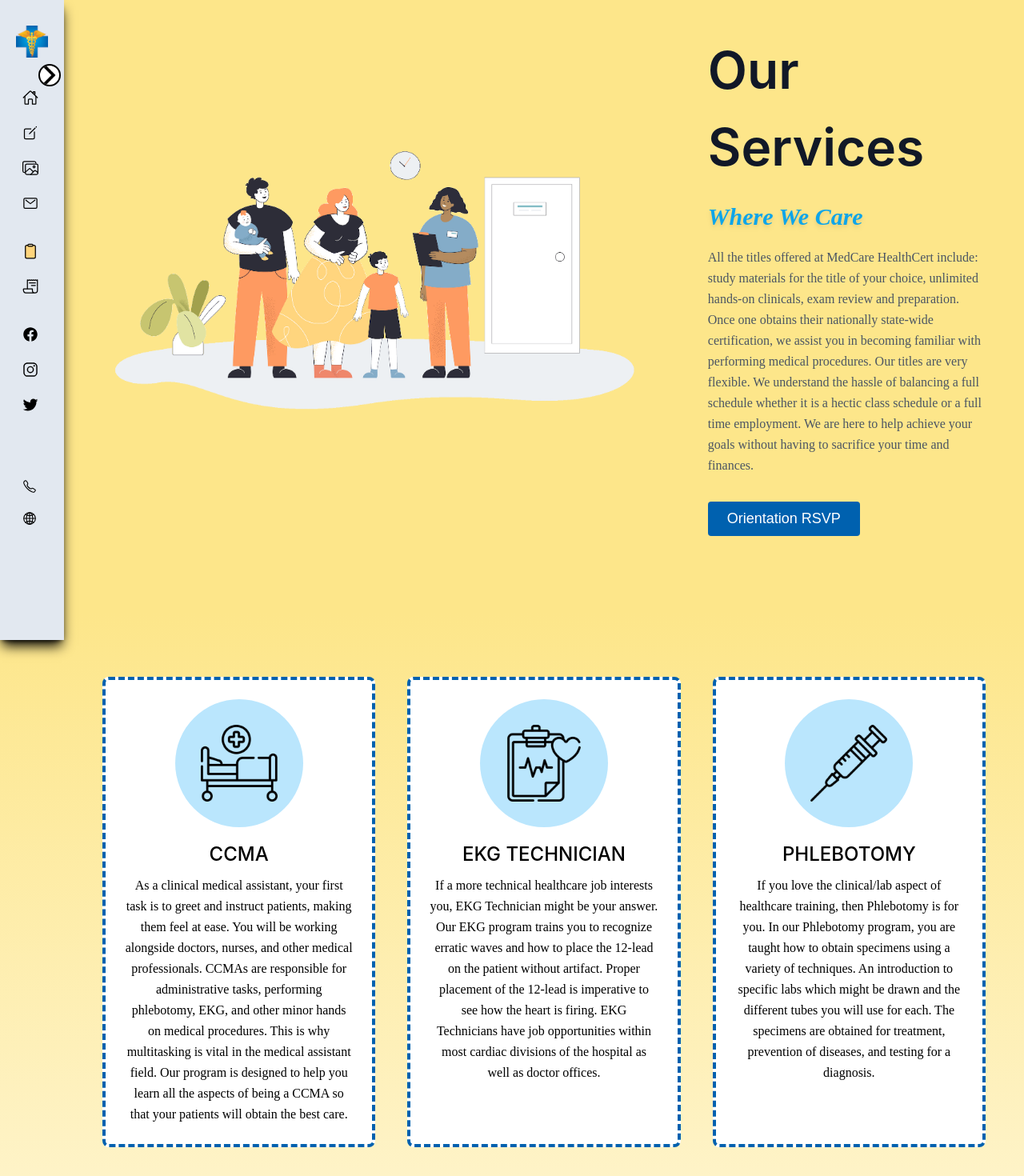
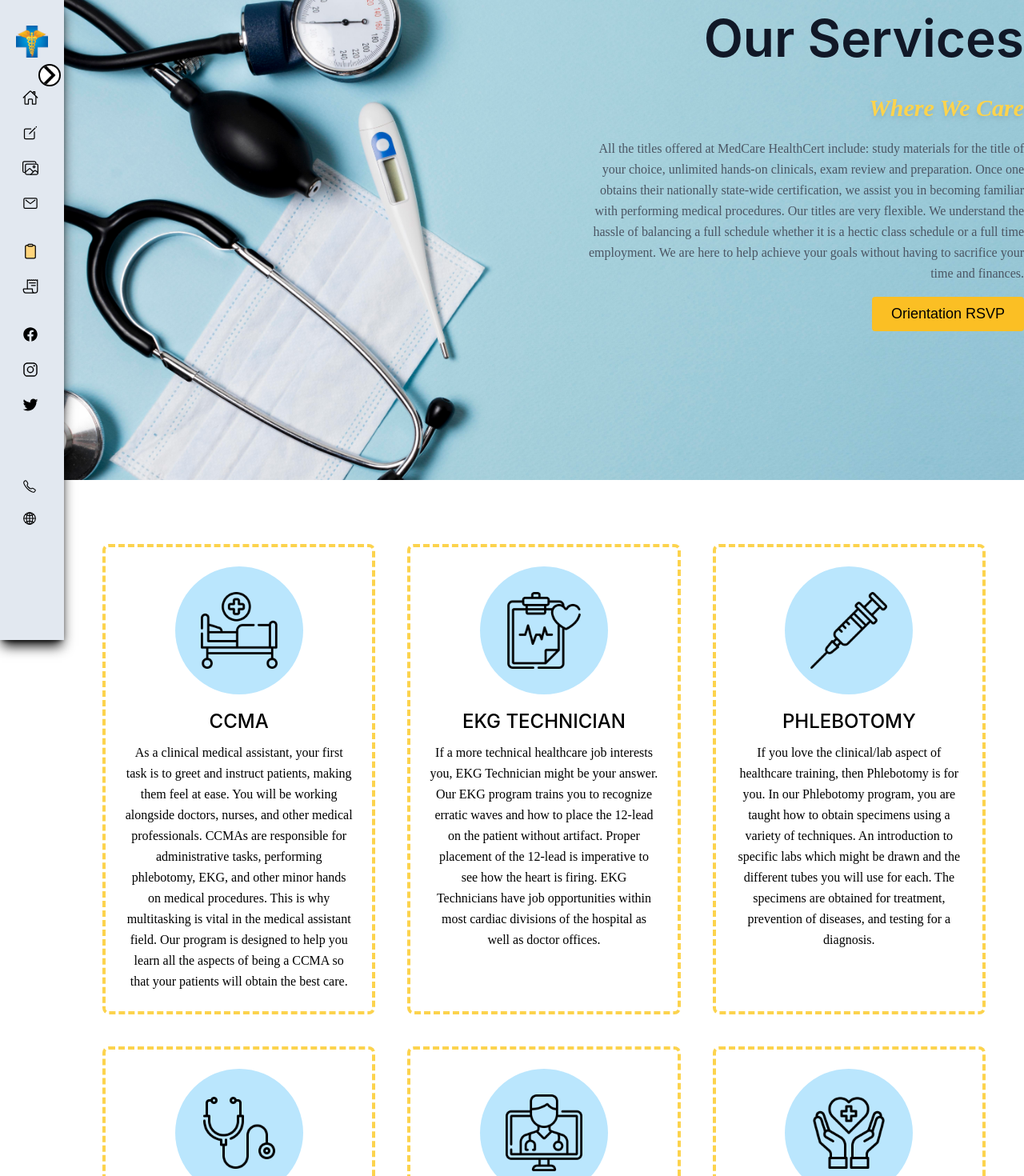
Before and after one commit to AnthonyC233/Medcare-Remodel, a React (Create React App) app: page /services in a window 1280 px wide. Shown: the top 1470 px of the page at 80% size. Built offline with nearby package versions, Linux system fonts and the light colour scheme; the HTML template or start-up script is replaced by a standard one.

Commit message:
creating services header new

```diff
--- a/src/components/Grid (Services)/serviceGrid.css
+++ b/src/components/Grid (Services)/serviceGrid.css
@@ -1,7 +1,13 @@
-.service-grid-header {
-  background-color: #fde68a;
+.service-header-container {
+  width: 100%;
+  height: 75vh;
+  background-image: url(../../assets/services-header.jpg);
+  background-position: center;
+  background-size: cover;
+  position: relative;
 }
 
-.service-grid-section {
-  background: linear-gradient(#fde68a, #ffff);
+.service-grid-text {
+  text-align: end;
+  left: 100px;
 }
--- a/src/components/Grid (Services)/serviceGrid.js
+++ b/src/components/Grid (Services)/serviceGrid.js
@@ -34,7 +34,7 @@ function serviceGrid() {
       {/* START OF ICONS */}
 
       {/* 1ST ICON! */}
-      <div className="flex items-center flex-col border-dashed border-4 border-galleryButton p-6 rounded-lg bg-white">
+      <div className="flex items-center flex-col border-dashed border-4 border-amber-300 p-6 rounded-lg bg-white bg-amber-100">
         {/* CIRCLE */}
         <div className="w-40 h-40 inline-flex items-center justify-center rounded-full bg-sky-200 mb-4 GalaxyFoldH:hidden">
           {/* ICON */}
@@ -57,7 +57,7 @@ function serviceGrid() {
       </div>
 
       {/* 2ND ICON! */}
-      <div className="flex items-center flex-col border-dashed border-4 border-galleryButton p-6 rounded-lg bg-white">
+      <div className="flex items-center flex-col border-dashed border-4 border-amber-300 p-6 rounded-lg bg-white bg-amber-100">
         {/* CIRCLE */}
         <div className="w-40 h-40 inline-flex items-center justify-center rounded-full bg-sky-200 mb-4 GalaxyFoldH:hidden">
           {/* ICON */}
@@ -78,7 +78,7 @@ function serviceGrid() {
       </div>
 
       {/* 3RD ICON! */}
-      <div className="flex items-center flex-col border-dashed border-4 border-galleryButton p-6 rounded-lg bg-white">
+      <div className="flex items-center flex-col border-dashed border-4 border-amber-300 p-6 rounded-lg bg-white bg-amber-100">
         {/* CIRCLE */}
         <div className="w-40 h-40 inline-flex items-center justify-center rounded-full bg-sky-200 mb-4 GalaxyFoldH:hidden">
           {/* ICON */}
@@ -99,7 +99,7 @@ function serviceGrid() {
       </div>
 
       {/* 4TH ICON! */}
-      <div className="flex items-center flex-col border-dashed border-4 border-galleryButton p-6 rounded-lg bg-white">
+      <div className="flex items-center flex-col border-dashed border-4 border-amber-300 p-6 rounded-lg bg-white bg-amber-100">
         {/* CIRCLE */}
         <div className="w-40 h-40 inline-flex items-center justify-center rounded-full bg-sky-200 text-indigo-500 mb-4 GalaxyFoldH:hidden">
           {/* ICON */}
@@ -120,7 +120,7 @@ function serviceGrid() {
       </div>
 
       {/* 5TH ICON! */}
-      <div className="flex items-center flex-col border-dashed border-4 border-galleryButton p-6 rounded-lg bg-white">
+      <div className="flex items-center flex-col border-dashed border-4 border-amber-300 p-6 rounded-lg bg-white bg-amber-100">
         {/* CIRCLE */}
         <div className="w-40 h-40 inline-flex items-center justify-center rounded-full bg-sky-200 text-indigo-500 mb-4 GalaxyFoldH:hidden">
           {/* ICON */}
@@ -142,7 +142,7 @@ function serviceGrid() {
       </div>
 
       {/* 6TH ICON! */}
-      <div className="flex items-center flex-col border-dashed border-4 border-galleryButton p-6 rounded-lg bg-white">
+      <div className="flex items-center flex-col border-dashed border-4 border-amber-300 p-6 rounded-lg bg-white bg-amber-100">
         {/* CIRCLE */}
         <div className="w-40 h-40 inline-flex items-center justify-center rounded-full bg-sky-200 text-indigo-500 mb-4 GalaxyFoldH:hidden">
           {/* ICON */}
--- a/src/components/Grid (Services)/serviceHeader.js
+++ b/src/components/Grid (Services)/serviceHeader.js
@@ -1,7 +1,6 @@
 import React, { useEffect } from 'react';
 import Aos from 'aos';
 import 'aos/dist/aos.css';
-import header2 from '../../assets/header-2.png';
 import './serviceGrid.css';
 
 function ServiceHeader() {
@@ -11,7 +10,7 @@ function ServiceHeader() {
 
   return (
     <section
-      className="text-gray-600 body-font service-grid-header sm:bg-white
+      className="text-gray-600 body-font sm:bg-white service-header-container
 
         // PHONES | LANDSCAPE
           SamsungS20Ultra:pl-12 SamsungS20Ultra:bg-white
@@ -21,120 +20,20 @@ function ServiceHeader() {
           iPhoneXR:pl-12 iPhoneXR:bg-white
           iPhoneSE:pl-12 iPhoneSE:bg-white
           GalaxyFold:pl-12 GalaxyFold:bg-white
-
         "
     >
-      <div
-        data-aos="fade-up"
-        className="container mx-auto flex flex-row items-center
-
-        // BASE
-        pl-32 pt-10 pb-24 pr-12
-
-        // SMALL SCREEN
-        sm:pl-12
-        sm:pt-32
-
-        // XS SCREEN
-        xsm:pl-0
-        xsm:pr-0
-
-        // XXS SCREEN
-        xxsm:pl-0
-        xxsm:pr-0
-
-        // LARGE SCREEN
-        lg:flex-col
-
-        // PHONES
-        SamsungS20Ultra:pl-12
-        SamsungS20Ultra:pt-32
-        SamsungS8:pl-12
-        SamsungS8:pt-28
-        Pixel5:pl-12
-        Pixel5:pt-28
-        iPhone12Pro:pl-12
-        iPhone12Pro:pt-28
-        iPhoneXR:pl-12
-        iPhoneXR:pt-32
-        iPhoneSE:pl-12
-        iPhoneSE:pt-28
-        GalaxyFold:pl-12
-        GalaxyFold:pt-20
-        GalaxyFoldH:p-5
-        GalaxyFoldH:pt-10
-        "
-      >
-        {/* IMAGE DIV */}
-        <div
-          className="
-
-          // BASE
-          w-5/6 mb-10
-
-          // 2XL SCREEN
-          2xl:mb-0
-
-          // PHONES
-          iPhoneXRH:pb-9
-          SamsungS20UltraH:pb-14
-          "
-        >
-          <img
-            className="object-cover object-center rounded GalaxyFoldH:hidden GalaxyFold:hidden"
-            alt="hero"
-            src={header2}
-          ></img>
-        </div>
-
-        {/* TEXT DIV */}
-        <div
-          className="flex-grow flex flex-col items-center text-center
-
-          // BASE
-          w-1/2 pl-20
-
-          // 1880px | 3xl
-          3xl:text-left 3xl:items-start
-
-          // SMALL SCREEN
-          sm:pl-0
-
-          // LARGE SCREEN
-          lg:p-12
-          lg:w-11/12
-
-          // 2XL SCREEN
-          2xl:items-start
-          2xl:text-left
-
-          // PHONES
-          iPhoneSE:pl-0
-          iPhoneSEH:p-10
-          iPhoneXR:pl-5
-          iPhoneXRH:p-0
-          iPhone12Pro:pl-0
-          iPhone12ProH:p-10
-          Pixel5:pl-0
-          Pixel5H:p-10
-          SamsungS8:pl-0
-          SamsungS8H:p-10
-          SamsungS20Ultra:pl-0
-          SamsungS20UltraH:p-0
-          GalaxyFold:pl-0
-          GalaxyFoldH:p-0
-          "
-        >
+      <div className="container flex justify-end items-center flex-cols mx-auto">
+        <div className="service-grid-text w-1/2 pl-24">
           <h1
             className="title-font sm:text-4xl text-6xl mb-4 font-semibold text-gray-900 w-full lg:text-5xl lg:w-full font-['Inter']
           "
           >
             Our Services
           </h1>
-          <h2 className="title-font sm:text-4xl text-3xl mb-4 font-semibold drop-shadow-md text-sky-500 w-full xl:text-2xl lg:text-5xl lg:w-full font-['Mingzat'] italic">
+          <h2 className="title-font sm:text-4xl text-3xl mb-4 font-semibold drop-shadow-md text-amber-300 w-full xl:text-2xl lg:text-5xl lg:w-full font-['Mingzat'] italic">
             Where We Care
           </h2>
-          <p className="mb-3 leading-relaxed font-['Mingzat'] overflow-hidden">
+          <p className="mb-4 leading-relaxed font-['Mingzat']">
             All the titles offered at MedCare HealthCert include: study
             materials for the title of your choice, unlimited hands-on
             clinicals, exam review and preparation. Once one obtains their
@@ -145,52 +44,15 @@ function ServiceHeader() {
             are here to help achieve your goals without having to sacrifice your
             time and finances.
           </p>
-
-          {/* BUTTON DIV */}
-          <div
-            className="
-
-          // Base
-          flex justify-center relative mt-5
-
-          // 639px | sm
-            sm:items-center sm:w-fit
-
-          /// PHONES | VERTICAL
-          // iPhoneSEH | Vertical
-            iPhoneSEH:mt-5
-
-          // iPhoneXR | Vertical
-            iPhoneXRH:w-fit iPhoneXRH:mt-7
-
-          // iPhone12Pro | Vertical
-            iPhone12ProH:w-fit iPhone12ProH:mt-7
-
-          // Pixel5 | Vertical
-            Pixel5H:w-fit Pixel5H:mt-7
-
-          // SamsungS8 | Vertical
-            SamsungS8H:w-fit SamsungS8H:mt-7
-
-          // SamsungS20Ultra | Vertical
-            SamsungS20UltraH:w-fit SamsungS20UltraH:mt-7
-
-          // GalaxyFold | Vertical
-          GalaxyFoldH:w-fit GalaxyFoldH:mt-7
-
-
-          "
-          >
           <a
             href="https://docs.google.com/forms/d/e/1FAIpQLSeN5gkyLOgwY10k-v8oOXCGx2rJiw_BosrU5DJtsmaeWI25EQ/viewform"
             target="_blank"
             rel="noreferrer"
           >
-              <button className="inline-flex text-white bg-galleryButton border-0 py-2 px-6 focus:outline-none hover:bg-blue-400 rounded text-lg">
+            <button className="inline-flex text-black bg-amber-400 border-0 py-2 px-6 focus:outline-none hover:bg-blue-400 rounded text-lg">
               Orientation RSVP
             </button>
           </a>
-          </div>
         </div>
       </div>
     </section>
--- /dev/null
+++ b/src/components/Grid (Services)/serviceHeaderr.js
@@ -0,0 +1,200 @@
+import React, { useEffect } from 'react';
+import Aos from 'aos';
+import 'aos/dist/aos.css';
+import header2 from '../../assets/services-header.jpg';
+import './serviceGrid.css';
+
+function ServiceHeader() {
+  useEffect(() => {
+    Aos.init({ duration: 2000 });
+  }, []);
+
+  return (
+    <section
+      className="text-gray-600 body-font service-grid-header sm:bg-white
+
+    // PHONES | LANDSCAPE
+      SamsungS20Ultra:pl-12 SamsungS20Ultra:bg-white
+      SamsungS8:pl-12 SamsungS8:bg-white
+      Pixel5:pl-12 Pixel5:bg-white
+      iPhone12Pro:pl-12 iPhone12Pro:bg-white
+      iPhoneXR:pl-12 iPhoneXR:bg-white
+      iPhoneSE:pl-12 iPhoneSE:bg-white
+      GalaxyFold:pl-12 GalaxyFold:bg-white
+
+    "
+    >
+      <div
+        data-aos="fade-up"
+        className="container mx-auto flex flex-row items-center
+
+        // BASE
+        pl-32 pt-10 pb-24 pr-12
+
+        // SMALL SCREEN
+        sm:pl-12
+        sm:pt-32
+
+        // XS SCREEN
+        xsm:pl-0
+        xsm:pr-0
+
+        // XXS SCREEN
+        xxsm:pl-0
+        xxsm:pr-0
+
+        // LARGE SCREEN
+        lg:flex-col
+
+        // PHONES
+        SamsungS20Ultra:pl-12
+        SamsungS20Ultra:pt-32
+        SamsungS8:pl-12
+        SamsungS8:pt-28
+        Pixel5:pl-12
+        Pixel5:pt-28
+        iPhone12Pro:pl-12
+        iPhone12Pro:pt-28
+        iPhoneXR:pl-12
+        iPhoneXR:pt-32
+        iPhoneSE:pl-12
+        iPhoneSE:pt-28
+        GalaxyFold:pl-12
+        GalaxyFold:pt-20
+        GalaxyFoldH:p-5
+        GalaxyFoldH:pt-10
+        "
+      >
+        {/* IMAGE DIV */}
+        <div
+          className="services-header-container
+
+          // BASE
+          w-full mb-10
+
+          // 2XL SCREEN
+          2xl:mb-0
+
+          // PHONES
+          iPhoneXRH:pb-9
+          SamsungS20UltraH:pb-14
+          "
+        >
+          <img
+            className="GalaxyFoldH:hidden GalaxyFold:hidden"
+            alt="hero"
+            src={header2}
+          ></img>
+        </div>
+
+        {/* TEXT DIV */}
+        <div
+          className="flex-grow flex flex-col items-center text-center
+
+          // BASE
+          w-1/2 pl-20
+
+          // 1880px | 3xl
+          3xl:text-left 3xl:items-start
+
+          // SMALL SCREEN
+          sm:pl-0
+
+          // LARGE SCREEN
+          lg:p-12
+          lg:w-11/12
+
+          // 2XL SCREEN
+          2xl:items-start
+          2xl:text-left
+
+          // PHONES
+          iPhoneSE:pl-0
+          iPhoneSEH:p-10
+          iPhoneXR:pl-5
+          iPhoneXRH:p-0
+          iPhone12Pro:pl-0
+          iPhone12ProH:p-10
+          Pixel5:pl-0
+          Pixel5H:p-10
+          SamsungS8:pl-0
+          SamsungS8H:p-10
+          SamsungS20Ultra:pl-0
+          SamsungS20UltraH:p-0
+          GalaxyFold:pl-0
+          GalaxyFoldH:p-0
+          "
+        >
+          <h1
+            className="title-font sm:text-4xl text-6xl mb-4 font-semibold text-gray-900 w-full lg:text-5xl lg:w-full font-['Inter']
+          "
+          >
+            Our Services
+          </h1>
+          <h2 className="title-font sm:text-4xl text-3xl mb-4 font-semibold drop-shadow-md text-sky-500 w-full xl:text-2xl lg:text-5xl lg:w-full font-['Mingzat'] italic">
+            Where We Care
+          </h2>
+          <p className="mb-3 leading-relaxed font-['Mingzat'] overflow-hidden">
+            All the titles offered at MedCare HealthCert include: study
+            materials for the title of your choice, unlimited hands-on
+            clinicals, exam review and preparation. Once one obtains their
+            nationally state-wide certification, we assist you in becoming
+            familiar with performing medical procedures. Our titles are very
+            flexible. We understand the hassle of balancing a full schedule
+            whether it is a hectic class schedule or a full time employment. We
+            are here to help achieve your goals without having to sacrifice your
+            time and finances.
+          </p>
+
+          {/* BUTTON DIV */}
+          <div
+            className="
+
+          // Base
+          flex justify-center relative mt-5
+
+          // 639px | sm
+            sm:items-center sm:w-fit
+
+          /// PHONES | VERTICAL
+          // iPhoneSEH | Vertical
+            iPhoneSEH:mt-5
+
+          // iPhoneXR | Vertical
+            iPhoneXRH:w-fit iPhoneXRH:mt-7
+
+          // iPhone12Pro | Vertical
+            iPhone12ProH:w-fit iPhone12ProH:mt-7
+
+          // Pixel5 | Vertical
+            Pixel5H:w-fit Pixel5H:mt-7
+
+          // SamsungS8 | Vertical
+            SamsungS8H:w-fit SamsungS8H:mt-7
+
+          // SamsungS20Ultra | Vertical
+            SamsungS20UltraH:w-fit SamsungS20UltraH:mt-7
+
+          // GalaxyFold | Vertical
+          GalaxyFoldH:w-fit GalaxyFoldH:mt-7
+
+
+          "
+          >
+            <a
+              href="https://docs.google.com/forms/d/e/1FAIpQLSeN5gkyLOgwY10k-v8oOXCGx2rJiw_BosrU5DJtsmaeWI25EQ/viewform"
+              target="_blank"
+              rel="noreferrer"
+            >
+              <button className="inline-flex text-white bg-galleryButton border-0 py-2 px-6 focus:outline-none hover:bg-blue-400 rounded text-lg">
+                Orientation RSVP
+              </button>
+            </a>
+          </div>
+        </div>
+      </div>
+    </section>
+  );
+}
+
+export default ServiceHeader;
--- a/src/components/Header (Gallery)/Header.js
+++ b/src/components/Header (Gallery)/Header.js
@@ -5,6 +5,7 @@ import './header.css';
 
 // Images for the header change per page
 import header3 from '../../assets/medcare3.png';
+import galleryPng from '../../assets/gallery.jpg';
 
 function Header() {
   useEffect(() => {
```
Also changed, not shown: src/pages/Error.js (+5 -6 lines), 1 other file (tests, documents, lock files or other folders). Lines whose indentation alone changed are shown as unchanged.
